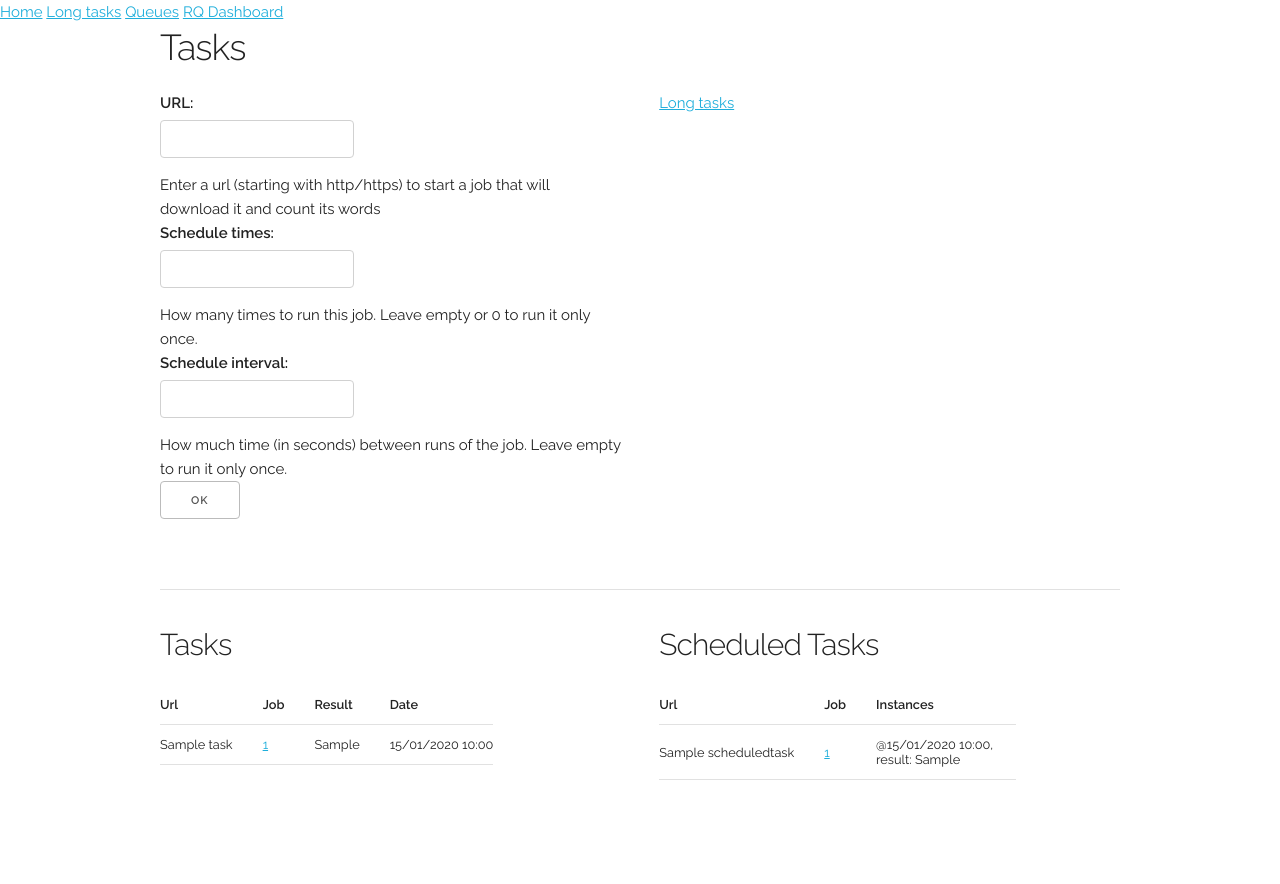
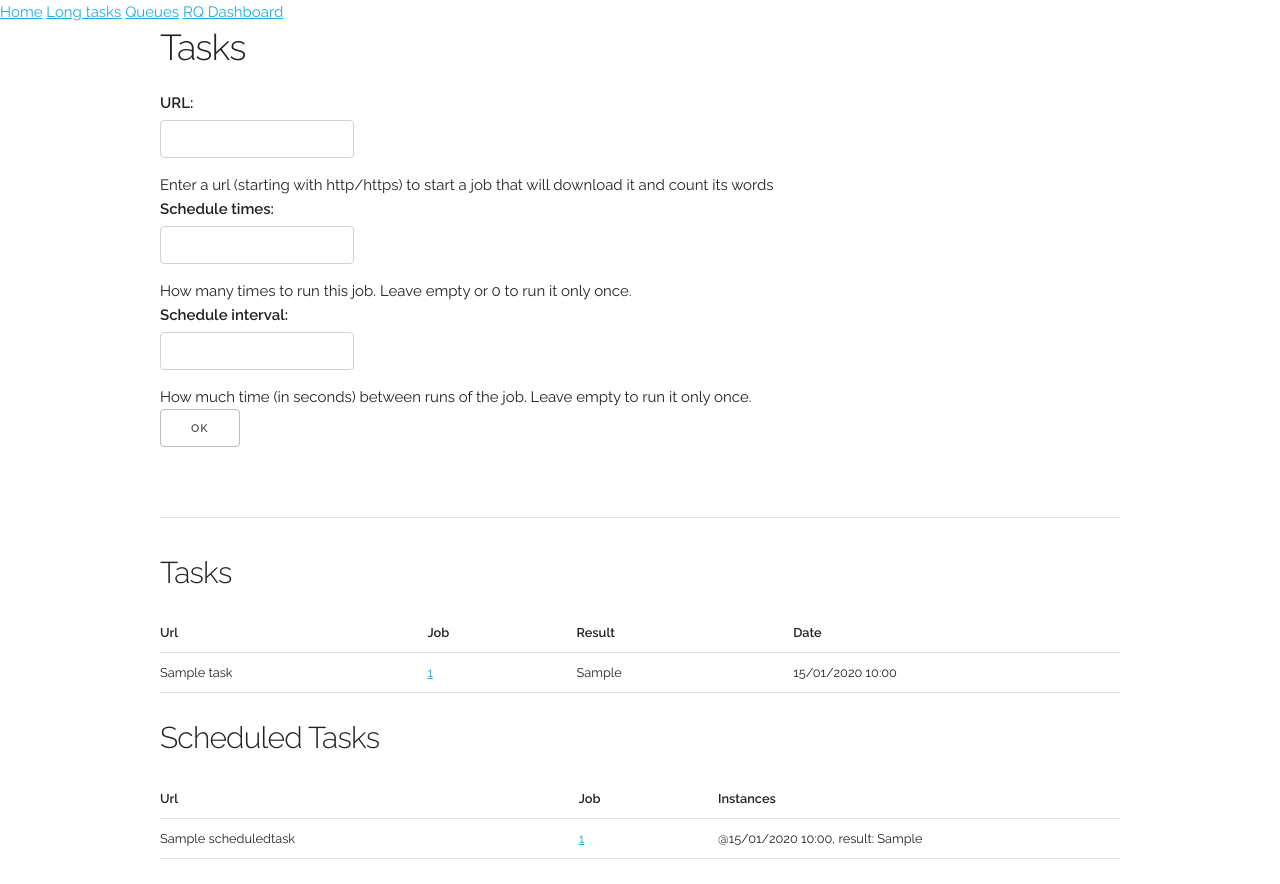
Before and after one commit to spapas/django-test-rq, a Django app: page / in a window 1280 px wide. Before the commit the page ends 780 px from the top, so only its background shows below. Run offline with Django 3.2, Linux system fonts and the light colour scheme; tables that the repository leaves empty hold one stand-in row (values such as "Sample post").

Commit message:
flatten UI

```diff
--- a/tasks/templates/tasks_home.html
+++ b/tasks/templates/tasks_home.html
@@ -2,22 +2,18 @@
 {% block content %}
 <h3>Tasks</h3>
 <div class="row">
-    <div class="six columns">
+    <div class="twelve columns">
         <form method='POST'>
             {% csrf_token %}
             {{ form }}<br />
             <input type='submit' value='ok' />
         </form>
     </div>
-    <div class="six columns">
-        <a href='{% url "long_tasks" %}'>Long tasks</a>
-    </div>
 </div>
 <hr />
-<div class="row">
-    <div class="six columns">
+
 <h4>Tasks</h4>
-        <table>
+<table style="width: 100%">
     <thead><tr><th>Url</th><th>Job</th><th>Result</th><th>Date</th></tr></thead>
     <tbody>
         {% for task in tasks %}
@@ -29,10 +25,9 @@
         {% endfor %}
     </tbody>
 </table>
-    </div>
-    <div class="six columns">
+
 <h4>Scheduled Tasks</h4>
-        <table>
+<table style="width: 100%;">
     <thead><tr><th>Url</th><th>Job</th><th>Instances</th></tr></thead>
     <tbody>
         {% for task in scheduled_tasks %}
@@ -48,6 +43,6 @@
         {% endfor %}
     </tbody>
 </table>
-    </div>
+
 </div>
 {% endblock %}
```
Lines whose indentation alone changed are shown as unchanged.
